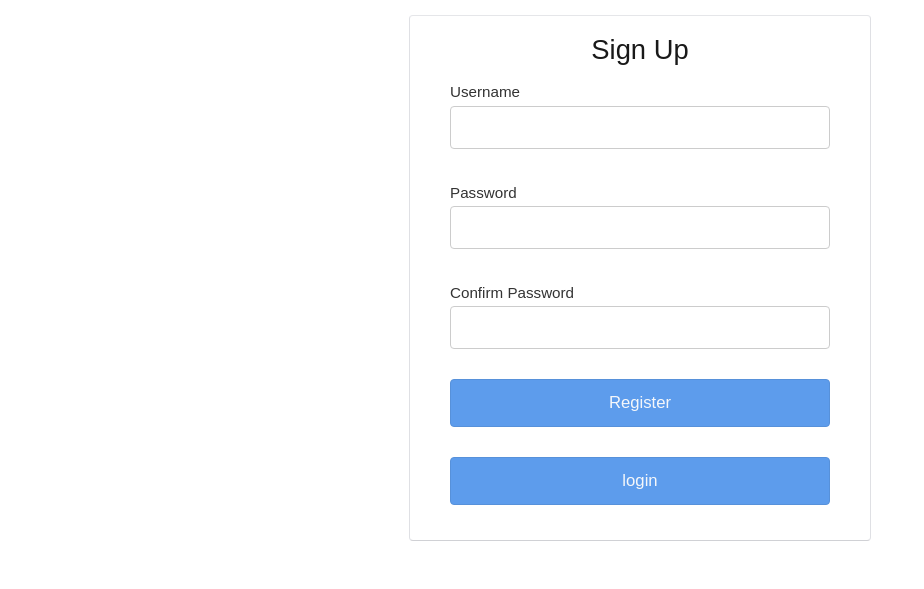
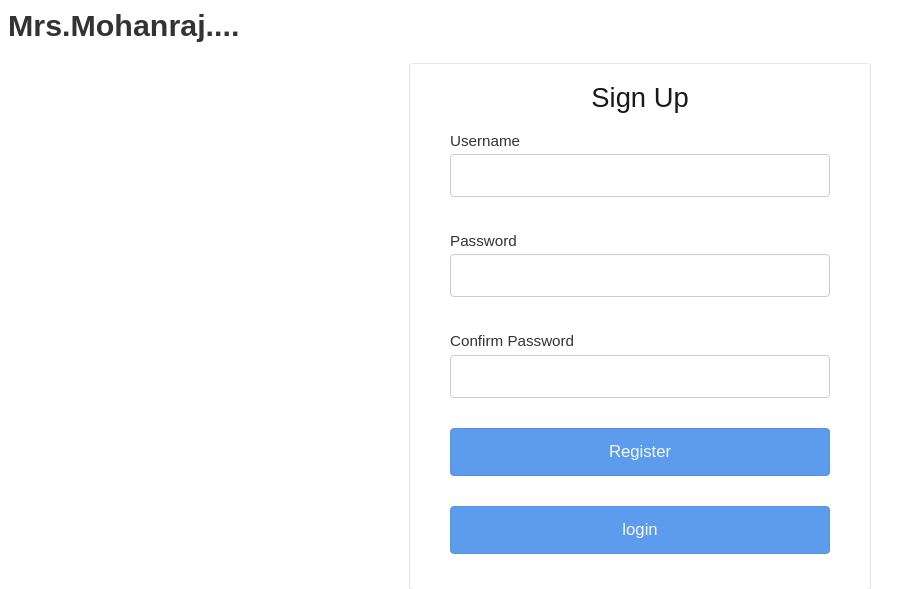
Before and after one commit to Preti14/chat, a PHP site: page /chat/ in a window 1280 px wide. Shown: the top 589 px of the page, without its empty margins (0-924 px from the left). Run offline with PHP 8.4, Linux system fonts and the light colour scheme.

Commit message:
Added some changes to check

```diff
--- a/index.php
+++ b/index.php
@@ -62,6 +62,7 @@ if (! empty($_POST["register-user"])) {
 <link href="./css/style.css" rel="stylesheet" type="text/css" />
 </head>
 <body>
+<h1>Mrs.Mohanraj....</h1>
     <form name="frmRegistration" method="post" action="">
         <div class="demo-table">
         <div class="form-head">Sign Up</div>
```
Also changed, not shown: 1 other file.
